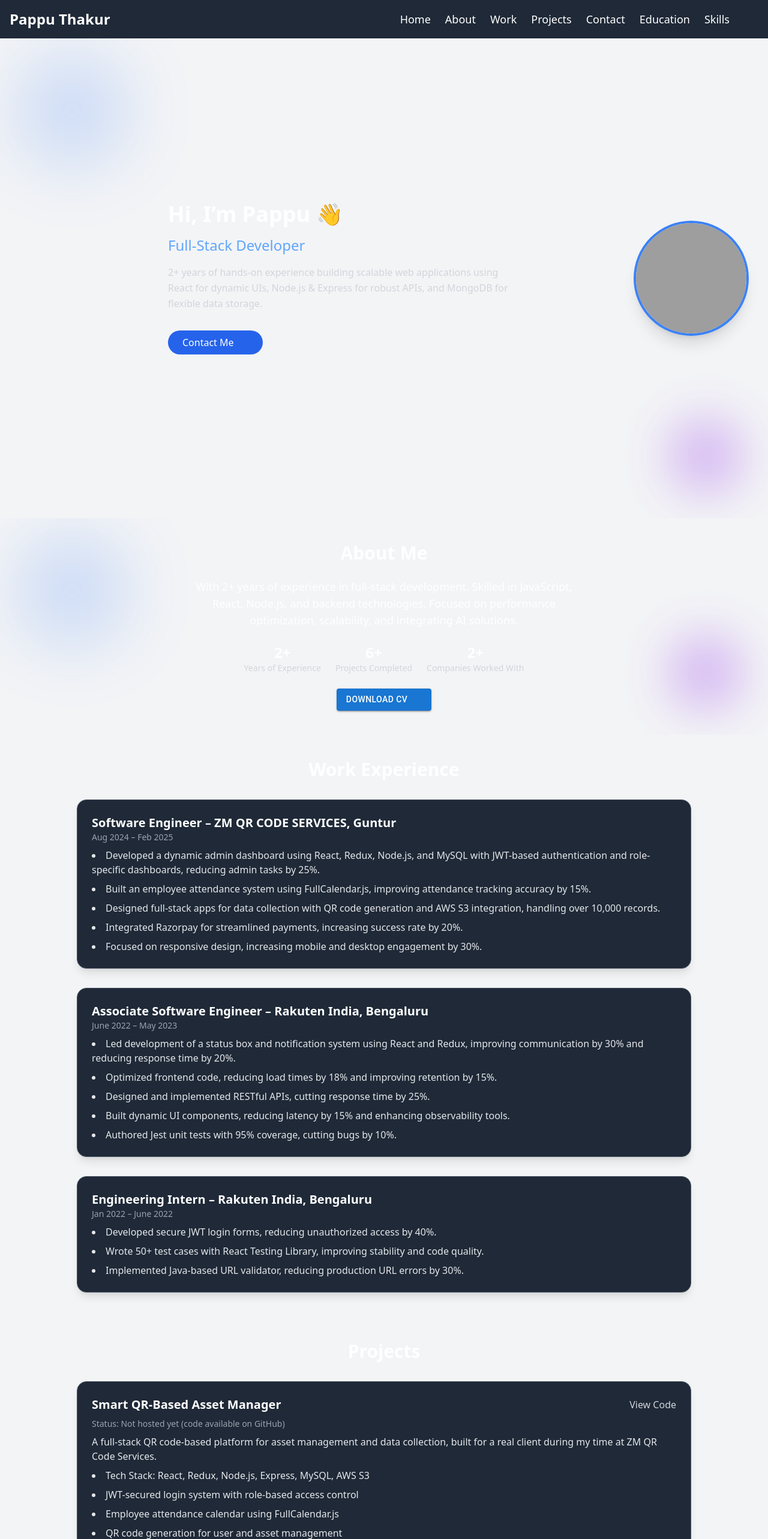
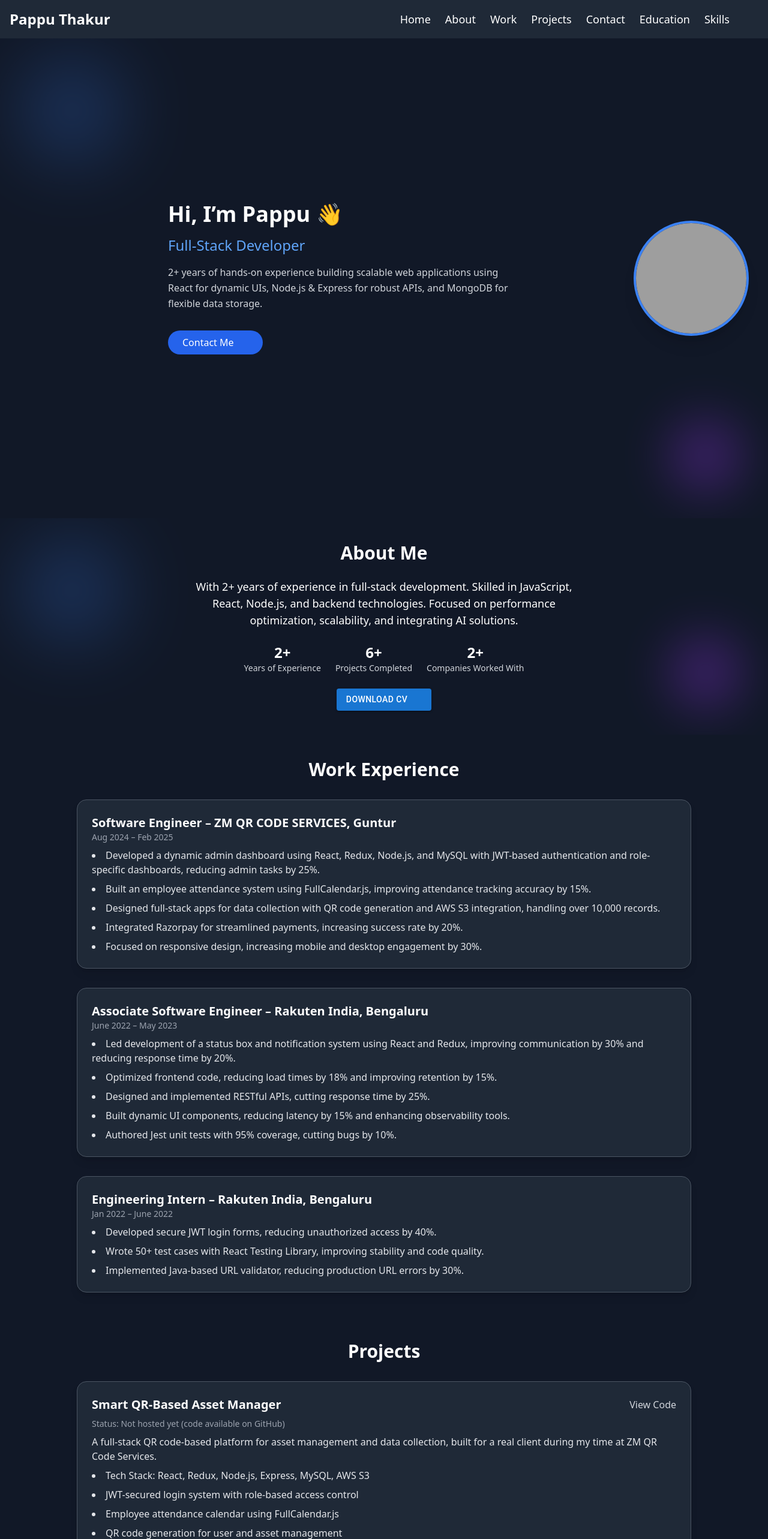
Before and after one commit to rbnpappu/portfolio, a React (Vite) app: page / in a window 1280 px wide. Shown: the top 2566 px of the page at 60% size. Built offline with nearby package versions, Linux system fonts and the light colour scheme; grey boxes are pictures that could not be loaded; some icons are missing.

Commit message:
fix the chnages

```diff
--- a/src/components/About.jsx
+++ b/src/components/About.jsx
@@ -4,7 +4,7 @@ import Button from '@mui/material/Button'; // ✅ Ensure this is imported
 
 const About = ({sectionId}) => {
   return (
-    <section id={sectionId} className="relative flex flex-col bg-gray-100 dark:bg-gray-900 justify-center overflow-hidden py-10 px-4">
+    <section id={sectionId} className="relative flex flex-col bg-gray-900 justify-center overflow-hidden py-10 px-4">
       {/* Decorative Background Circles */}
       <div className="absolute top-10 left-10 w-40 h-40 bg-blue-500 rounded-full blur-3xl opacity-30 z-0"></div>
       <div className="absolute bottom-10 right-10 w-32 h-32 bg-purple-600 rounded-full blur-2xl opacity-30 z-0"></div>
--- a/src/components/ContactSection.jsx
+++ b/src/components/ContactSection.jsx
@@ -4,7 +4,7 @@ const ContactSection = () => {
   return (
     <section
       id="contact"
-      className="relative flex flex-col bg-gray-100 dark:bg-gray-900 justify-center overflow-hidden py-10 px-4"
+      className="relative flex flex-col bg-gray-900 justify-center overflow-hidden py-10 px-4"
     >
       <div className="max-w-5xl mx-auto text-white">
         <h2 className="text-3xl font-bold mb-8 text-center">Contact</h2>
--- a/src/components/Education.jsx
+++ b/src/components/Education.jsx
@@ -4,7 +4,7 @@ const Skills = () => {
   return (
 <section
   id="education"
-  className="relative flex flex-col bg-gray-100 dark:bg-gray-900 justify-center overflow-hidden py-10 px-4"
+  className="relative flex flex-col bg-gray-900 justify-center overflow-hidden py-10 px-4"
 >
   <div className="max-w-5xl mx-auto text-white">
     <h2 className="text-3xl font-bold mb-8 text-center">Education</h2>
--- a/src/components/HeroSection.jsx
+++ b/src/components/HeroSection.jsx
@@ -15,7 +15,7 @@ const HeroSection = () => {
 
 
   return (
-    <section className="relative w-full min-h-screen  text-white flex flex-col lg:flex-row items-center justify-between p-8 overflow-hidden">
+    <section className="relative w-full min-h-screen bg-gray-900 text-white flex flex-col lg:flex-row items-center justify-between p-8 overflow-hidden">
       {/* Decorative Circles */}
       <div className="absolute top-10 left-10 w-40 h-40 bg-blue-500 rounded-full blur-3xl opacity-30 z-0"></div>
       <div className="absolute bottom-10 right-10 w-32 h-32 bg-purple-600 rounded-full blur-2xl opacity-30 z-0"></div>
--- a/src/components/Project.jsx
+++ b/src/components/Project.jsx
@@ -4,7 +4,7 @@ const Projects = ({ sectionId }) => {
   return (
     <section
       id={sectionId}
-      className="relative flex flex-col bg-gray-100 dark:bg-gray-900 justify-center overflow-hidden py-10 px-4 gap-6"
+      className="relative flex flex-col bg-gray-900 justify-center overflow-hidden py-10 px-4 gap-6"
     >
       <div className="max-w-5xl mx-auto text-white">
         <h2 className="text-3xl font-bold mb-8 text-center">Projects</h2>
--- a/src/components/Skills.jsx
+++ b/src/components/Skills.jsx
@@ -4,7 +4,7 @@ const Skills = () => {
   return (
     <section
   id="skills"
-  className="relative flex flex-col bg-gray-100 dark:bg-gray-900 justify-center overflow-hidden py-10 px-4"
+  className="relative flex flex-col bg-gray-900 justify-center overflow-hidden py-10 px-4"
 >
   <div className="max-w-5xl mx-auto text-white">
     <h2 className="text-3xl font-bold mb-8 text-center">Skills</h2>
--- a/src/components/Work.jsx
+++ b/src/components/Work.jsx
@@ -4,7 +4,7 @@ const Work = ({ sectionId }) => {
   return (
     <section
       id={sectionId}
-      className="relative flex flex-col bg-gray-100 dark:bg-gray-900 justify-center overflow-hidden py-10 px-4"
+      className="relative flex flex-col bg-gray-900 justify-center overflow-hidden py-10 px-4"
     >
       <div className="max-w-5xl mx-auto text-white">
         <h2 className="text-3xl font-bold mb-8 text-center">Work Experience</h2>
```
